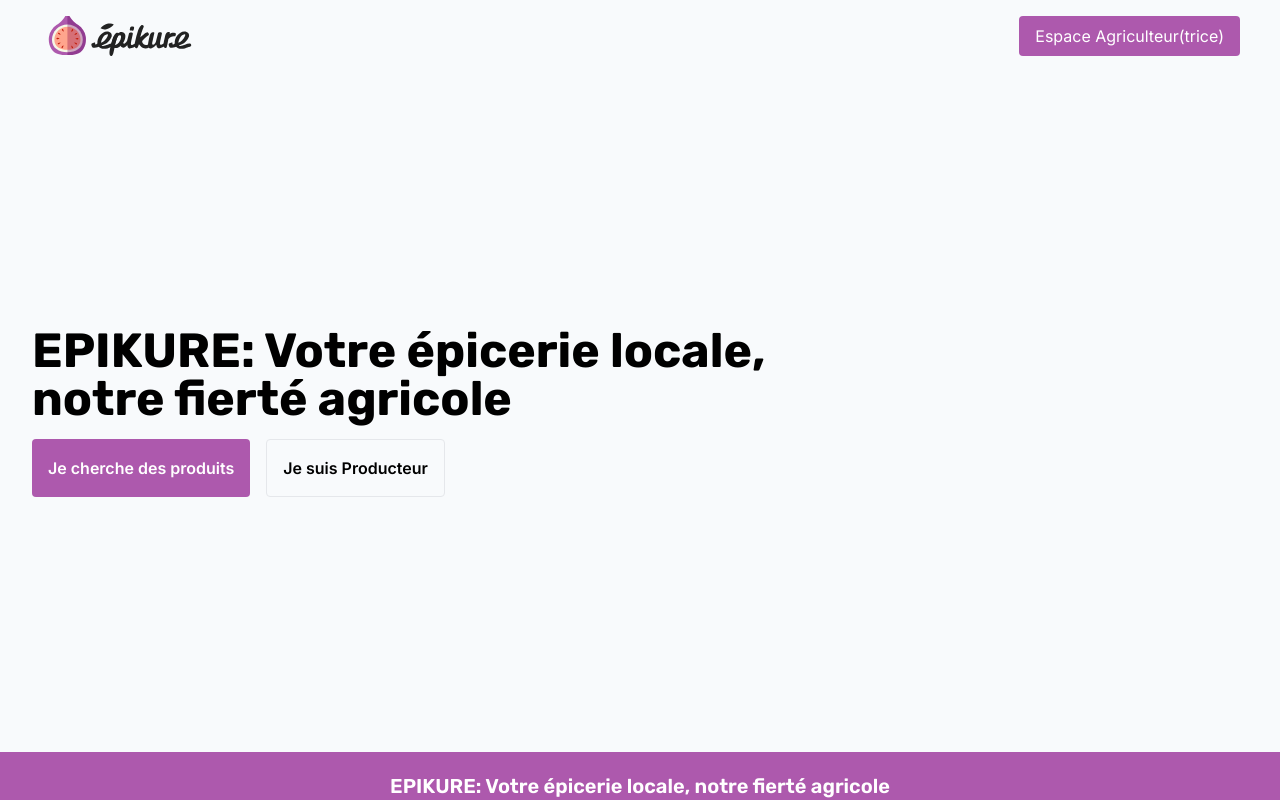
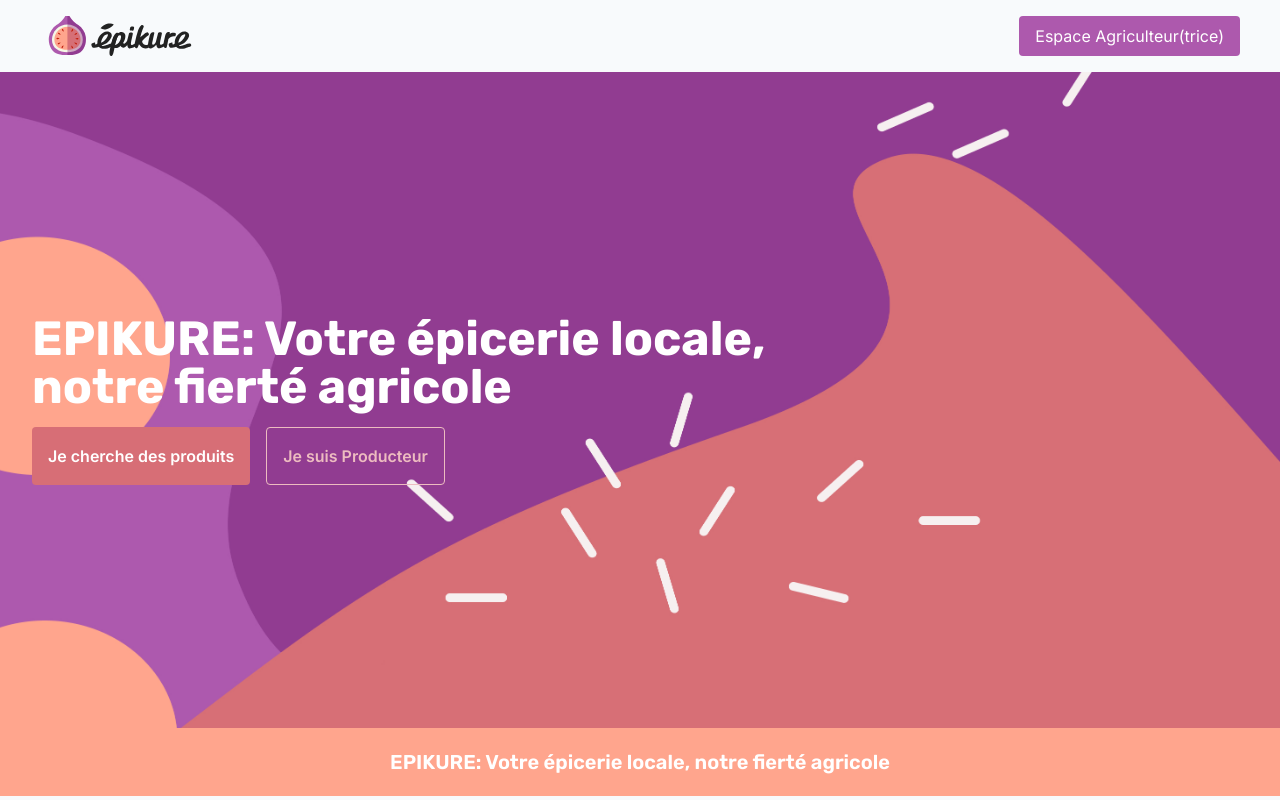
Before and after one commit to johan-bouguermouh/epikure, a Next.js app in the folder frontend/: page / in a window 1280 px wide. Shown: the top 800 px of the page. Built offline with nearby package versions, Linux system fonts and the light colour scheme.

Commit message:
FEAT:  Update HeroBannerComponent to use secondary background color

```diff
--- a/frontend/src/app/page.js
+++ b/frontend/src/app/page.js
@@ -22,7 +22,7 @@
         isProducer={isProducer}
         onConsoAction={scrollToProductSection}
       />
-      <div ref={productSectionRef} className="bg-primary/500 text-white p-5 text-center">
+      <div ref={productSectionRef} className="bg-secondary/500 text-white p-5 text-center">
         <h4>EPIKURE: Votre épicerie locale, notre fierté agricole</h4>
       </div>
       <ExplanationCardComponent
--- a/frontend/src/components/HeroBannerComponent.js
+++ b/frontend/src/components/HeroBannerComponent.js
@@ -1,8 +1,8 @@
 "use client";
 
-import React from 'react';
-import { useIsProducerContext } from '../context/IsProducerContext';
-
+import Image from "next/image";
+import BannerImg from "../../public/bg-landing-page.jpg";
+import { useIsProducerContext } from "../context/IsProducerContext";
 
 function HeroBannerComponent({ isProducer, onConsoAction }) {
   const { setIsProducer } = useIsProducerContext();
@@ -12,12 +12,12 @@
     if (onConsoAction) {
       onConsoAction();
     }
-    }
+  };
 
   const handleFarmerAction = () => {
     setIsProducer(true);
     console.log("Farmer action");
-    }
+  };
 
   const handleSignUp = () => {
     // Action for "S'inscrire maintenant"
@@ -29,27 +29,43 @@
     console.log("Login action");
   };
 
-    const buttonsContent = isProducer ? [
-        { title: 'S\'inscrire maintenant', action: handleSignUp },
-        { title: 'Se connecter', action: handleLogin },
-    ] : [
-        { title: 'Je cherche des produits', action: handleConsoAction },
-        { title: 'Je suis Producteur', action: handleFarmerAction },
+  const buttonsContent = isProducer
+    ? [
+        { title: "S'inscrire maintenant", action: handleSignUp },
+        { title: "Se connecter", action: handleLogin },
+      ]
+    : [
+        { title: "Je cherche des produits", action: handleConsoAction },
+        { title: "Je suis Producteur", action: handleFarmerAction },
       ];
 
   return (
-        <section className="bg-slate-50 text-black flex flex-col justify-center items-start py-16 px-8 text-left h-[85vh]">
-            <h1 className="text-5xl mb-4">EPIKURE: Votre épicerie locale,<br></br> notre fierté agricole</h1>
-            <div className="flex justify-start space-x-4">
+    <section className="relative bg-slate-50 text-black flex flex-col justify-center items-start py-16 px-8 text-left h-[82vh] ">
+      <Image
+        src={BannerImg}
+        alt="Hero banner image"
+        className="absolute inset-0 h-full object-cover " // Places image behind other content
+      />
+      <div className="relative z-10">
+        <h1 className="text-white text-5xl mb-4">
+          EPIKURE: Votre épicerie locale,
+          <br /> notre fierté agricole
+        </h1>
+        <div className="flex justify-start space-x-4 mt-4">
           {buttonsContent.map((button, index) => (
             <button
               key={index}
               onClick={button.action}
-                        className={`p-4 font-semibold rounded ${index % 2 === 0 ? 'bg-primary/500 text-white' : 'border border-primary-600 text-primary-600'}`}
+              className={`p-4 font-semibold rounded ${
+                index % 2 === 0
+                  ? "bg-dark-secondary-500 text-white hover:bg-dark-secondary-300"
+                  : "border border-dark-secondary-200 text-dark-secondary-200"
+              }`}
             >
               {button.title}
             </button>
           ))}
+        </div>
       </div>
     </section>
   );
```
Also changed, not shown: frontend/public/bg-landing-page.jpg (added), frontend/public/bg-landing-page.png (added). Lines whose indentation alone changed are shown as unchanged.
